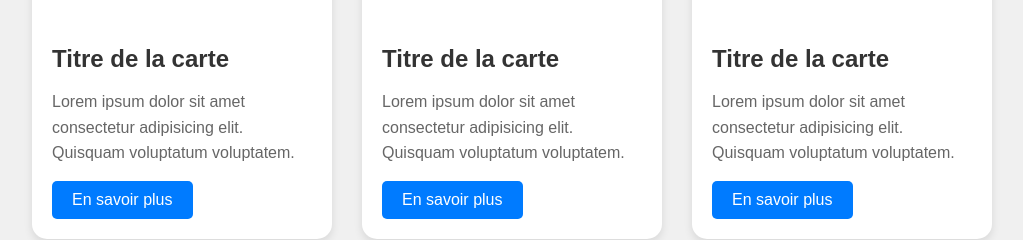
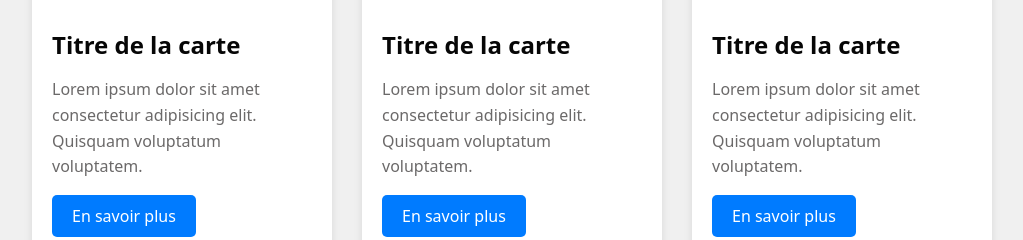
Before and after one commit to ayaassri35-sys/TP7_AGILE, a plain HTML site: page index.html in a window 1280 px wide. Shown: the part 402-642 px from the top of the page, without its empty margins (128-1151 px from the left). Drawn offline with Linux system fonts and the light colour scheme.

Commit message:
Update font family and colors in index.html

```diff
--- a/index.html
+++ b/index.html
@@ -7,7 +7,7 @@
     <style>
         /* Style général */
         body {
-            font-family: Arial, sans-serif;
+            font-family: system-ui, -apple-system, BlinkMacSystemFont, 'Segoe UI', Roboto, Oxygen, Ubuntu, Cantarell, 'Open Sans', 'Helvetica Neue', sans-serif;
             background-color: #f0f0f0;
             display: flex;
             justify-content: center;
@@ -53,11 +53,11 @@
         .card-title {
             font-size: 1.5em;
             margin-bottom: 10px;
-            color: #333;
+            color: #060606;
         }
 
         .card-text {
-            color: #666;
+            color:#6b6969;
             line-height: 1.6;
             margin-bottom: 15px;
         }
```
